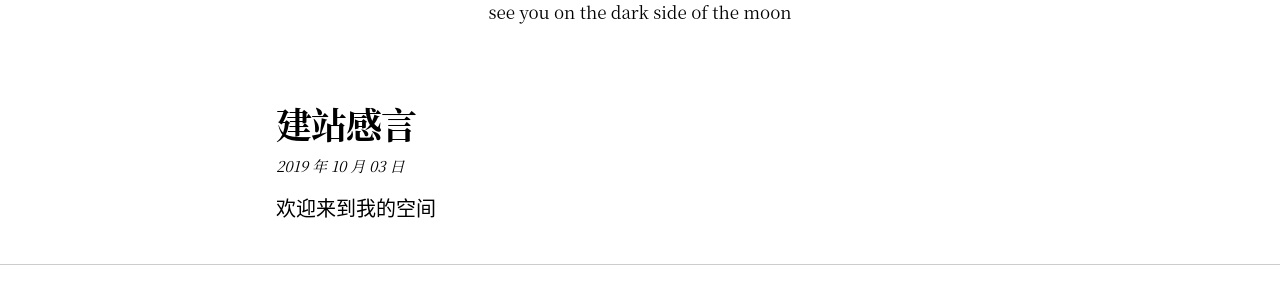
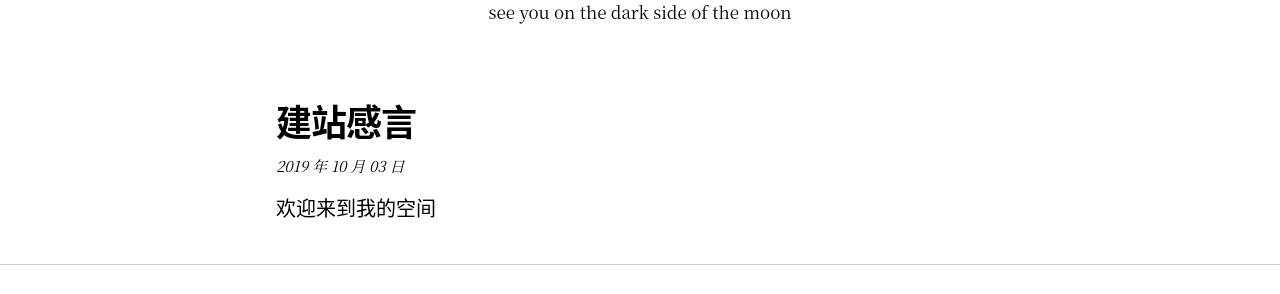
Before and after one commit to emperor110/emperor110.github.io, a Jekyll site: the page built from index.md, in a window 1280 px wide. Shown: the part 275-569 px from the top of the page. Built offline with Jekyll 4.4.1, drawn with Linux system fonts in a browser that asks for light colours; nearby versions of some CDN libraries.

Commit message:
Update _variables.scss

```diff
--- a/_sass/so-simple/_variables.scss
+++ b/_sass/so-simple/_variables.scss
@@ -44,7 +44,7 @@ $monospace-font-family: Menlo, Consolas, Monaco, "Courier New", Courier, monospa
 
 $base-font-family: $sans-serif-font-family !default;
 $headline-font-family: $sans-serif-font-family !default;
-$title-font-family: $serif-font-family !default;
+$title-font-family: $sans-serif-font-family !default;
 $description-font-family: $serif-font-family !default;
 $meta-font-family: $serif-font-family !default;
 
```
